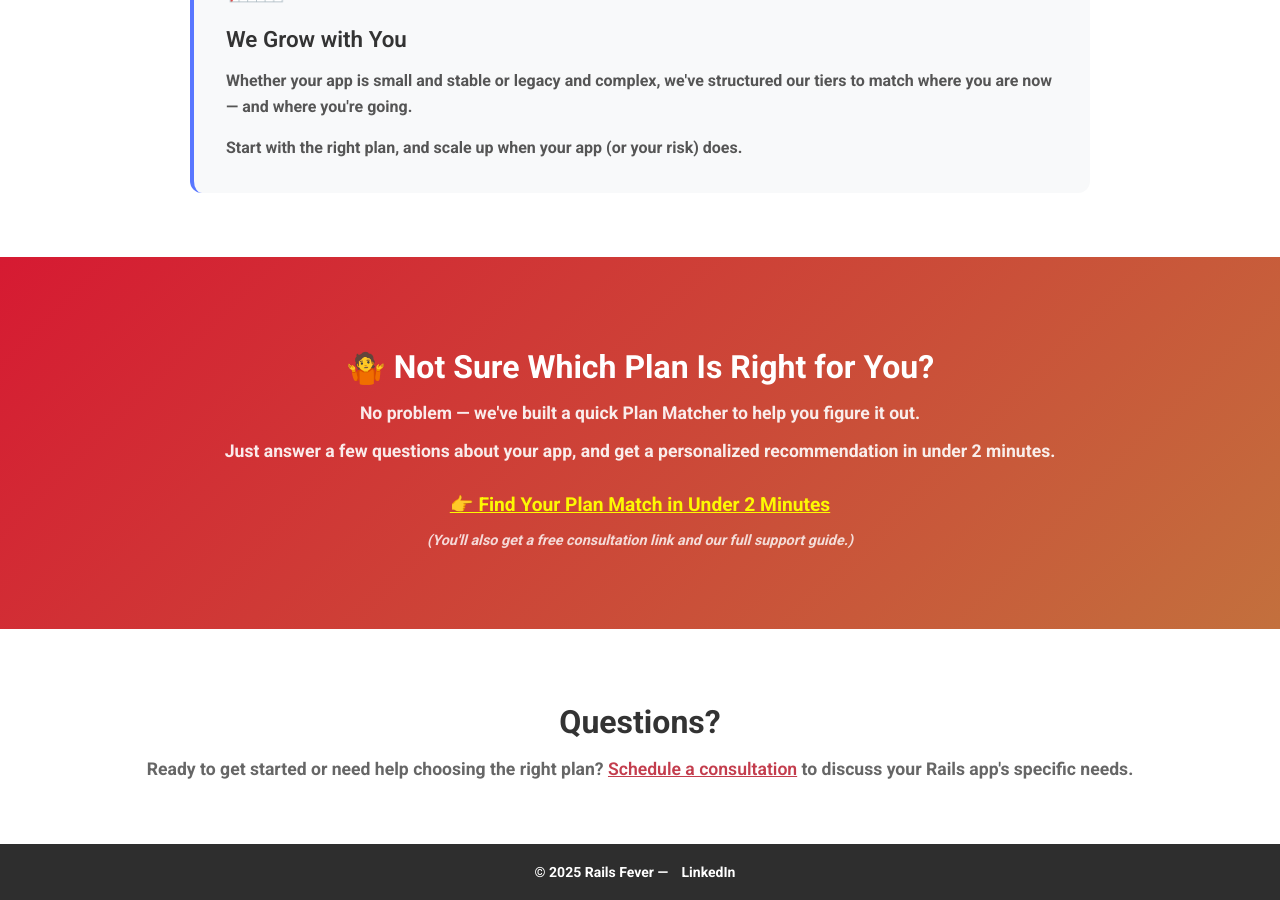
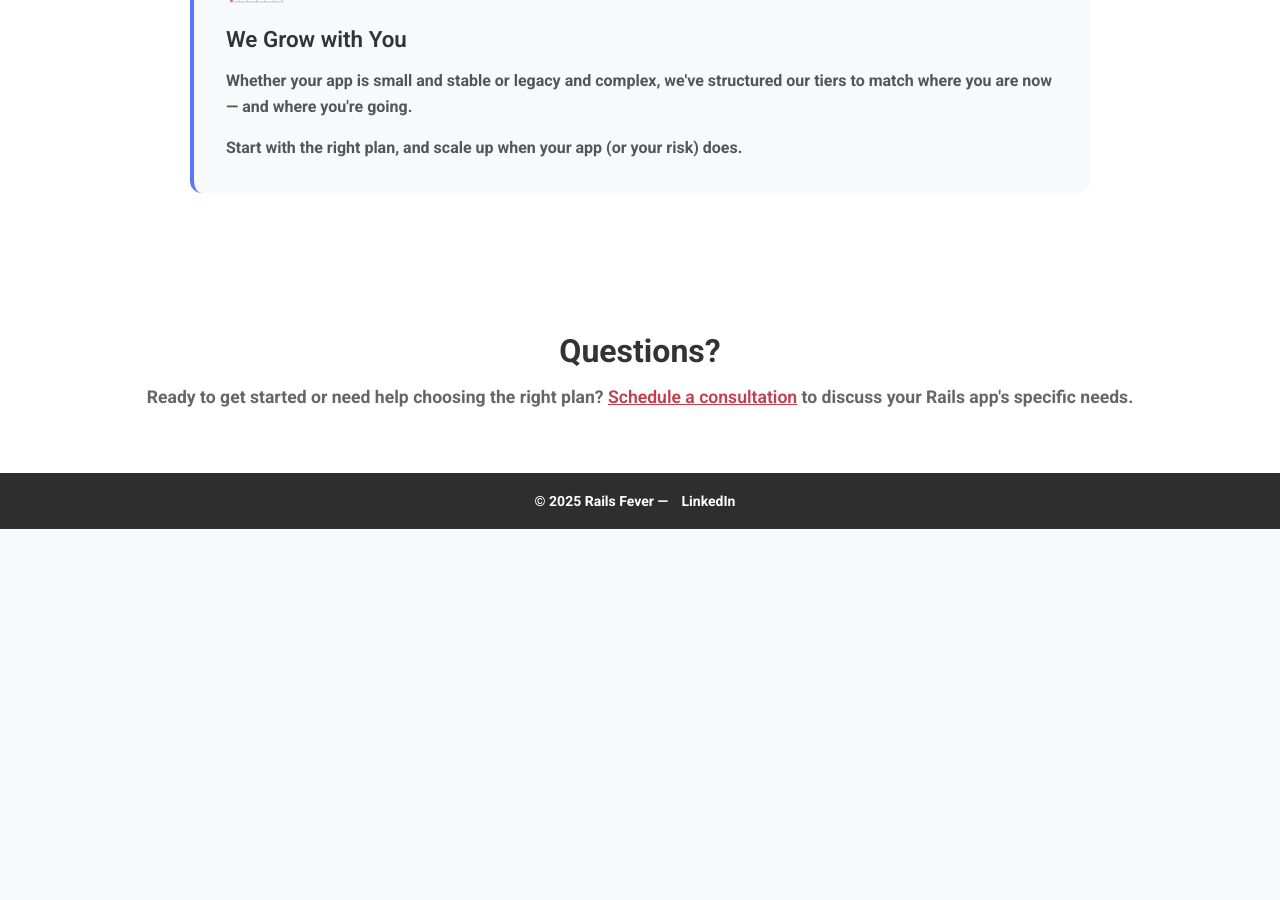
Before and after one commit to waleo/railsfever-05-2025, a Jekyll site: the page built from pricing.html, in a window 1280 px wide and 900 px high, scrolled down 3912 px. Built offline with Jekyll 4.4.1, drawn with Linux system fonts in a browser that asks for light colours; after the commit the page ends 4441 px from its top, so only the background shows below that.

Commit message:
Comment out the plan matcher since it is currently not available

```diff
--- a/pricing.html
+++ b/pricing.html
@@ -230,7 +230,7 @@ description: Modern maintenance and support for Ruby on Rails apps — upgrades,
     </div>
   </section>
 
-  <section class="plan-matcher">
+  <!--section class="plan-matcher">
     <div class="container">
       <h2>🤷 Not Sure Which Plan Is Right for You?</h2>
       <p>No problem — we've built a quick Plan Matcher to help you figure it out.</p>
@@ -240,7 +240,7 @@ description: Modern maintenance and support for Ruby on Rails apps — upgrades,
         <p class="matcher-note">(You'll also get a free consultation link and our full support guide.)</p>
       </div>
     </div>
-  </section>
+  </section--!>
 
   <section class="pricing-faq">
     <div class="container">
```
